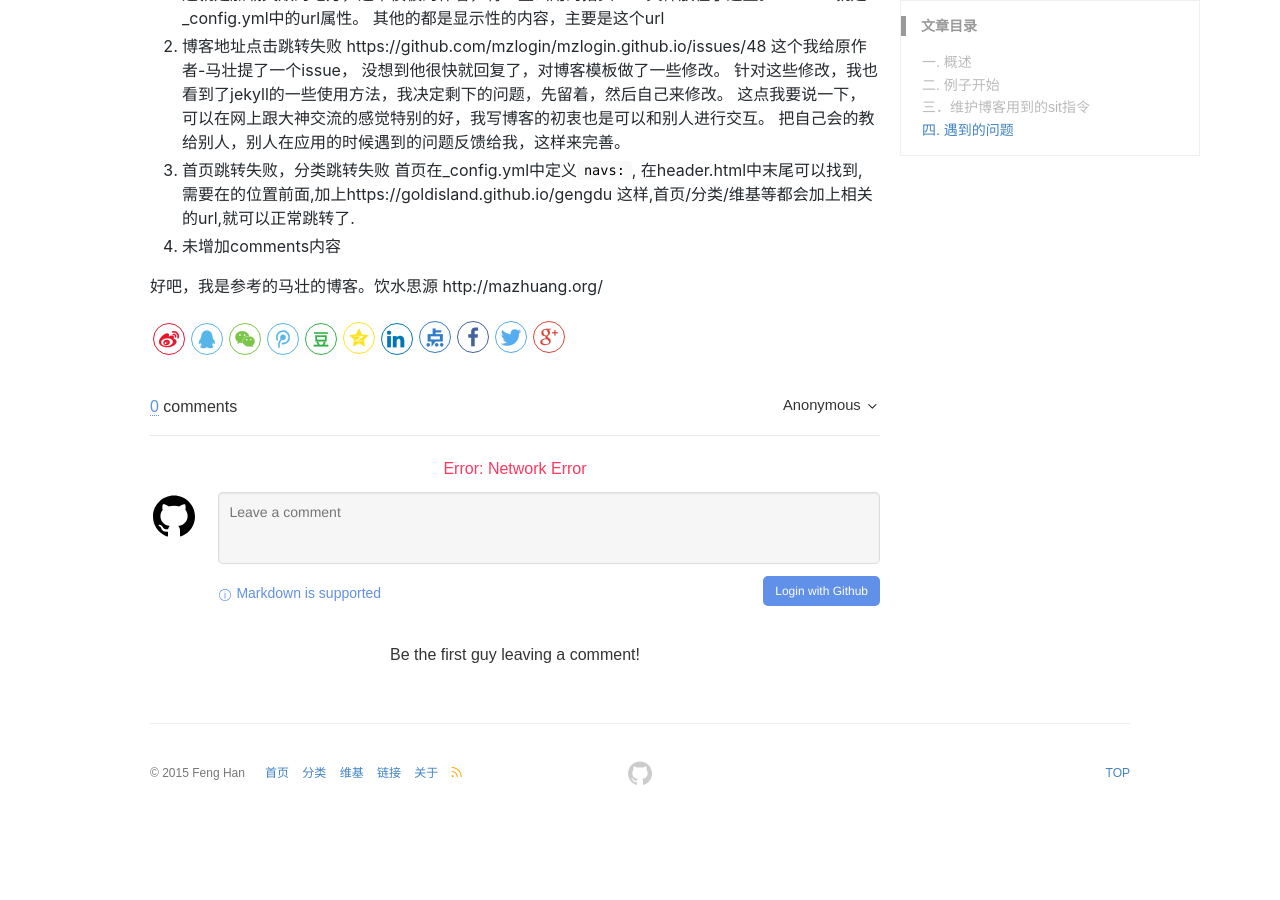
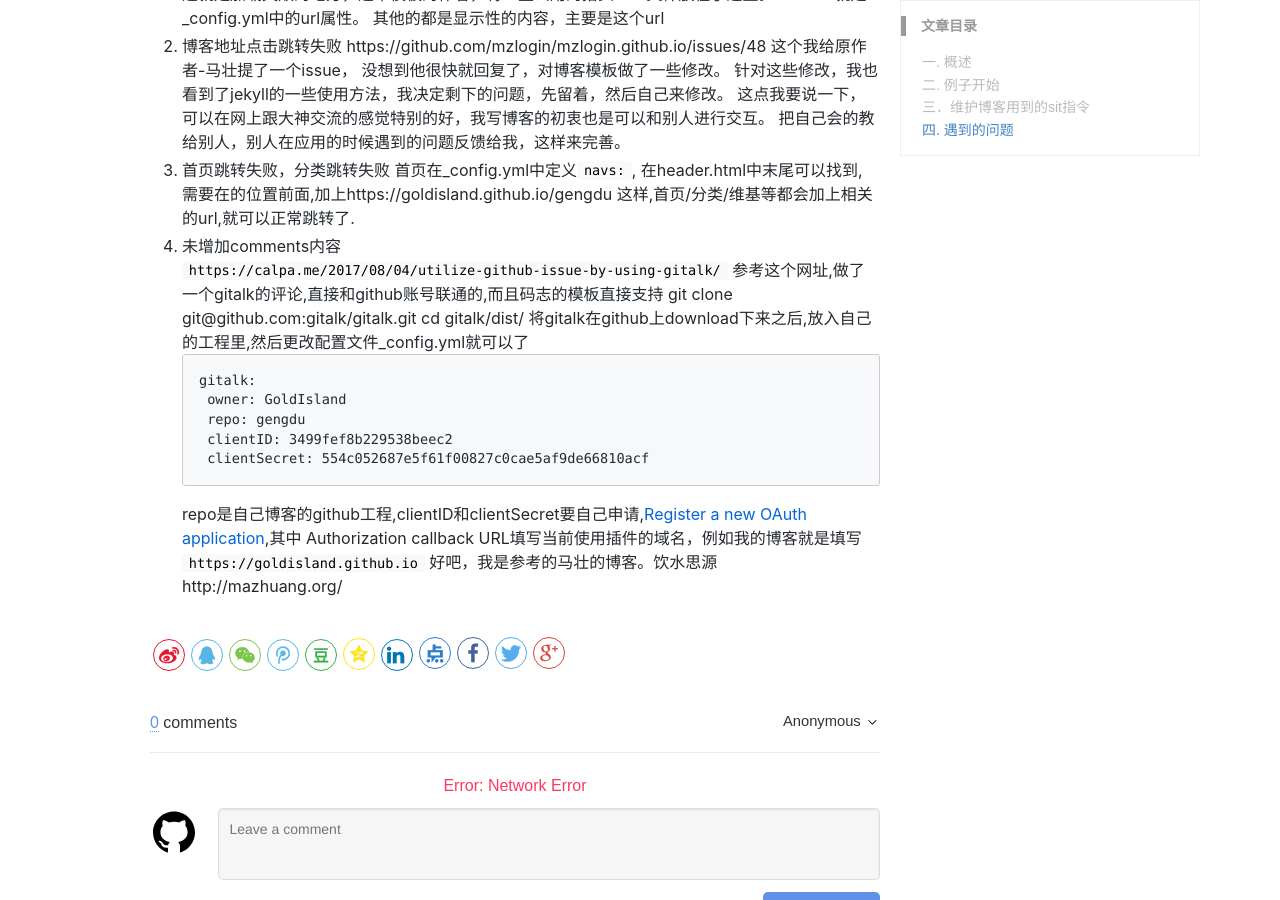
Before and after one commit to GoldIsland/gengdu, a Jekyll site: the page built from _posts/2017-12-23-myblog-birth.md, in a window 1280 px wide and 900 px high, scrolled down 1001 px. Built offline with Jekyll 4.4.1, drawn with Linux system fonts in a browser that asks for light colours; comment, search, counter and statistics services are not loaded; before the commit the page ends 1823 px from its top, so only the background shows below that.

Commit message:
little modify

````diff
--- a/_posts/2017-12-23-myblog-birth.md
+++ b/_posts/2017-12-23-myblog-birth.md
@@ -50,6 +50,19 @@ https://github.com/mzlogin/mzlogin.github.io/issues/48
 首页在_config.yml中定义```navs:```, 在header.html中末尾可以找到, 需要在{{ nav.href }}的位置前面,加上{{site.url}}
 这样,首页/分类/维基等都会加上相关的url,就可以正常跳转了.
 4. 未增加comments内容
-
+`https://calpa.me/2017/08/04/utilize-github-issue-by-using-gitalk/`
+参考这个网址,做了一个gitalk的评论,直接和github账号联通的,而且码志的模板直接支持
+git clone git@github.com:gitalk/gitalk.git
+cd gitalk/dist/
+将gitalk在github上download下来之后,放入自己的工程里,然后更改配置文件_config.yml就可以了
+```
+gitalk:
+    owner: GoldIsland
+    repo: gengdu
+    clientID: 3499fef8b229538beec2
+    clientSecret: 554c052687e5f61f00827c0cae5af9de66810acf
+```
+repo是自己博客的github工程,clientID和clientSecret要自己申请,[Register a new OAuth application](https://github.com/settings/applications/new),其中
+Authorization callback URL填写当前使用插件的域名，例如我的博客就是填写 `https://goldisland.github.io`
 好吧，我是参考的马壮的博客。饮水思源
 http://mazhuang.org/
````
